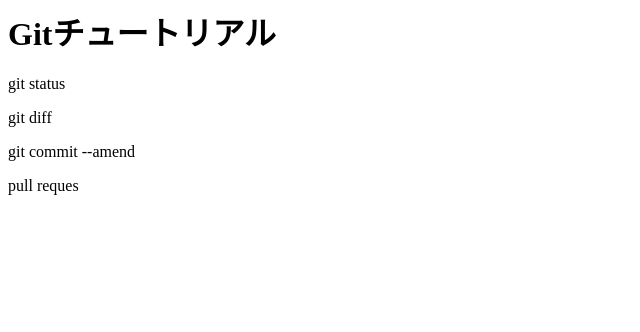
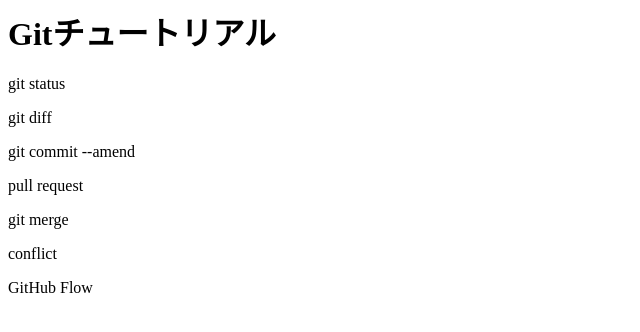
Before and after one commit to nji13/git_tutorial, a plain HTML site: page index.html in a window 1280 px wide. Shown: the whole page, without its empty margins (0-640 px from the left). Drawn offline with Linux system fonts and the light colour scheme.

Commit message:
GitHub Flow を追記

```diff
--- a/index.html
+++ b/index.html
@@ -2,4 +2,7 @@
 <p>git status</p>
 <p>git diff</p>
 <p>git commit --amend</p>
-<p>pull reques</p>
+<p>pull request</p>
+<p>git merge</p>
+<p>conflict</p>
+<p>GitHub Flow</p>
```
